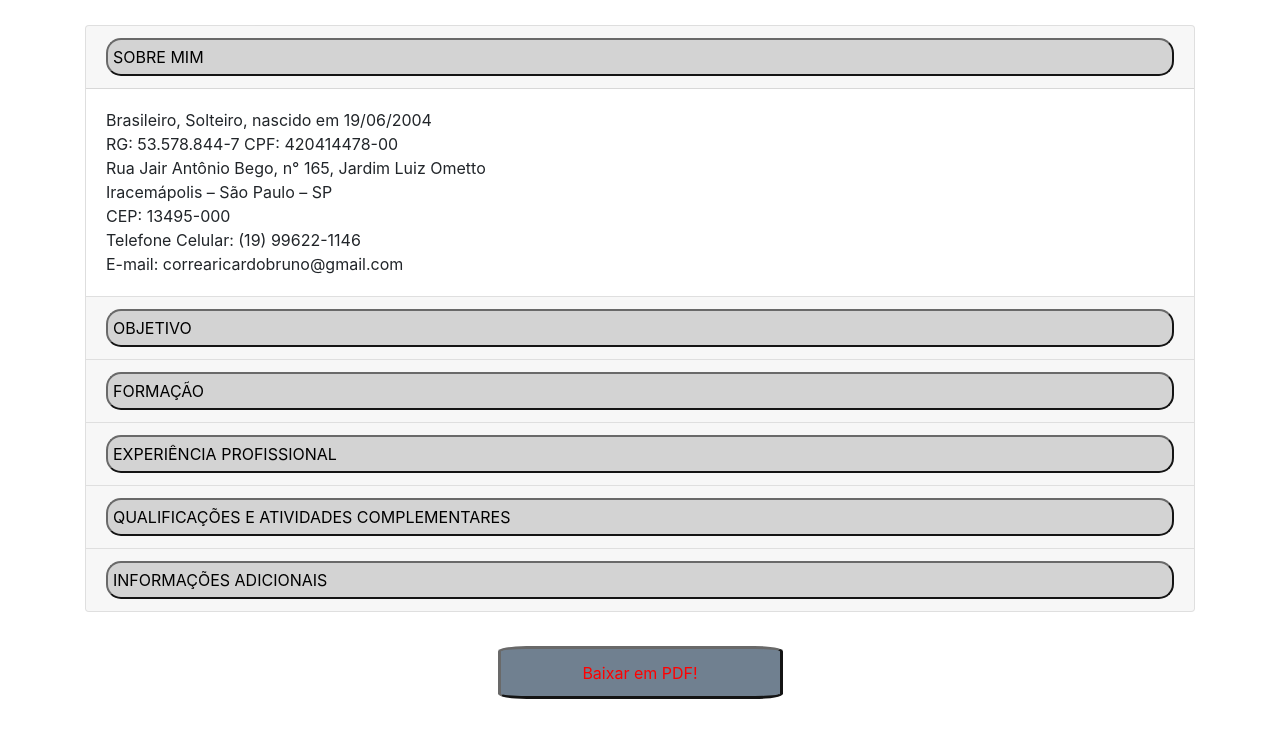
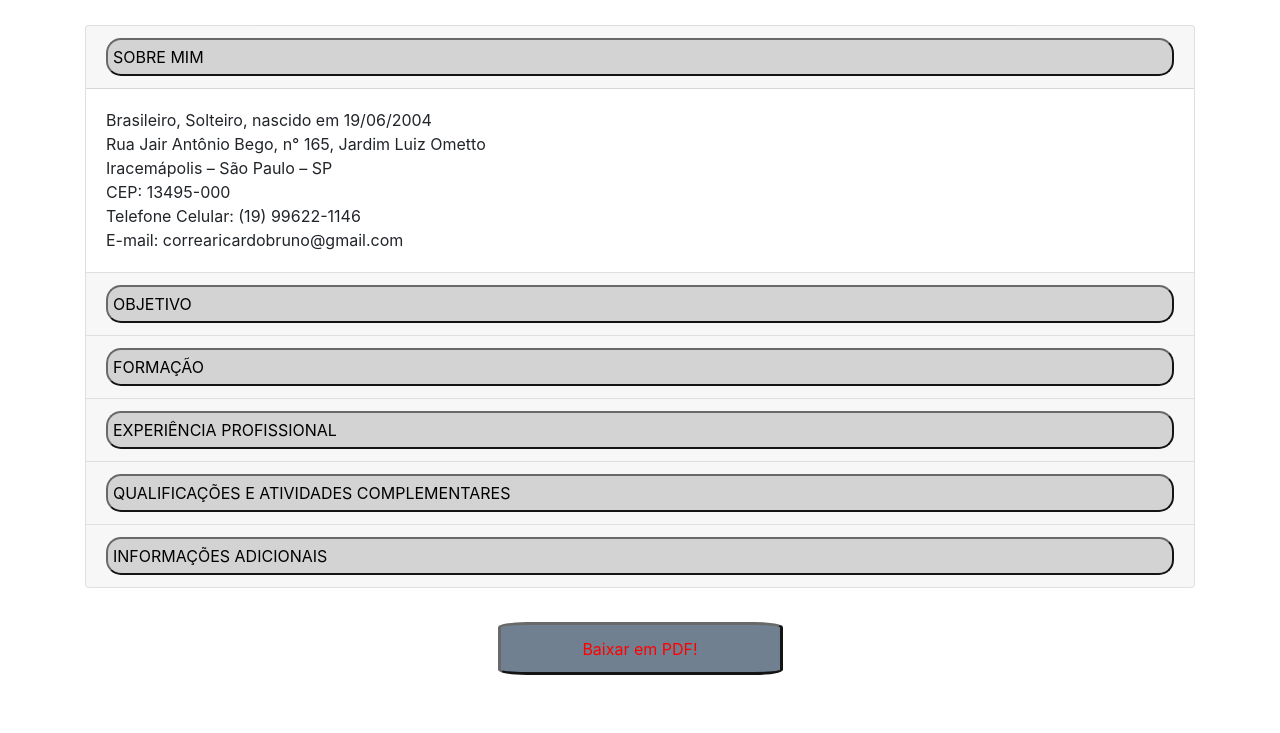
Before and after one commit to Bruno-R-Correa/Bruno-R-Correa.github.io, a plain HTML site: page curriculo.html in a window 1280 px wide. Shown: the part 154-887 px from the top of the page. After the commit the page ends 863 px from the top, so only its background shows below. Drawn offline with nearby package versions, Linux system fonts and the light colour scheme.

Commit message:
Add files via upload

```diff
--- a/curriculo.html
+++ b/curriculo.html
@@ -54,7 +54,6 @@
     <div id="collapseOne" class="collapse show" aria-labelledby="headingOne" data-parent="#accordionExample">
       <div class="card-body">
           Brasileiro, Solteiro, nascido em 19/06/2004<br>
-          RG: 53.578.844-7 CPF: 420414478-00<br>
           Rua Jair Antônio Bego, n° 165, Jardim Luiz Ometto<br>
           Iracemápolis – São Paulo – SP<br>
           CEP: 13495-000<br>
```
